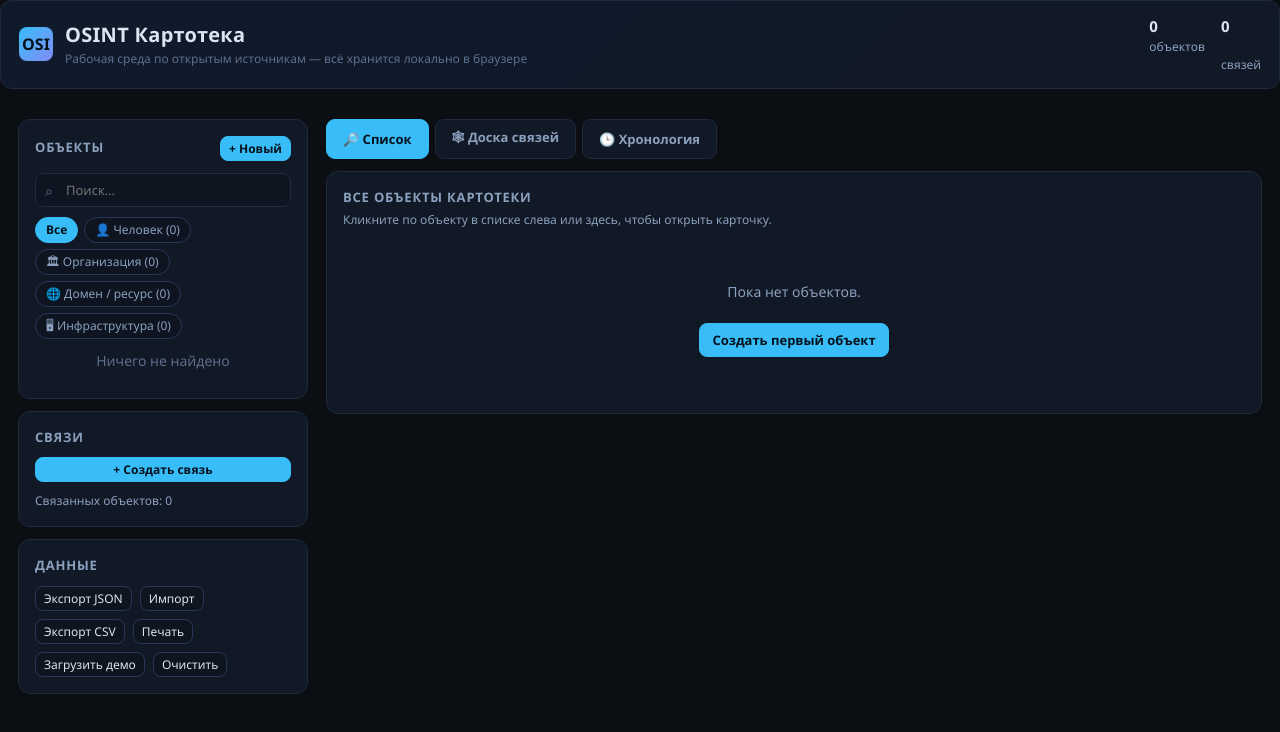
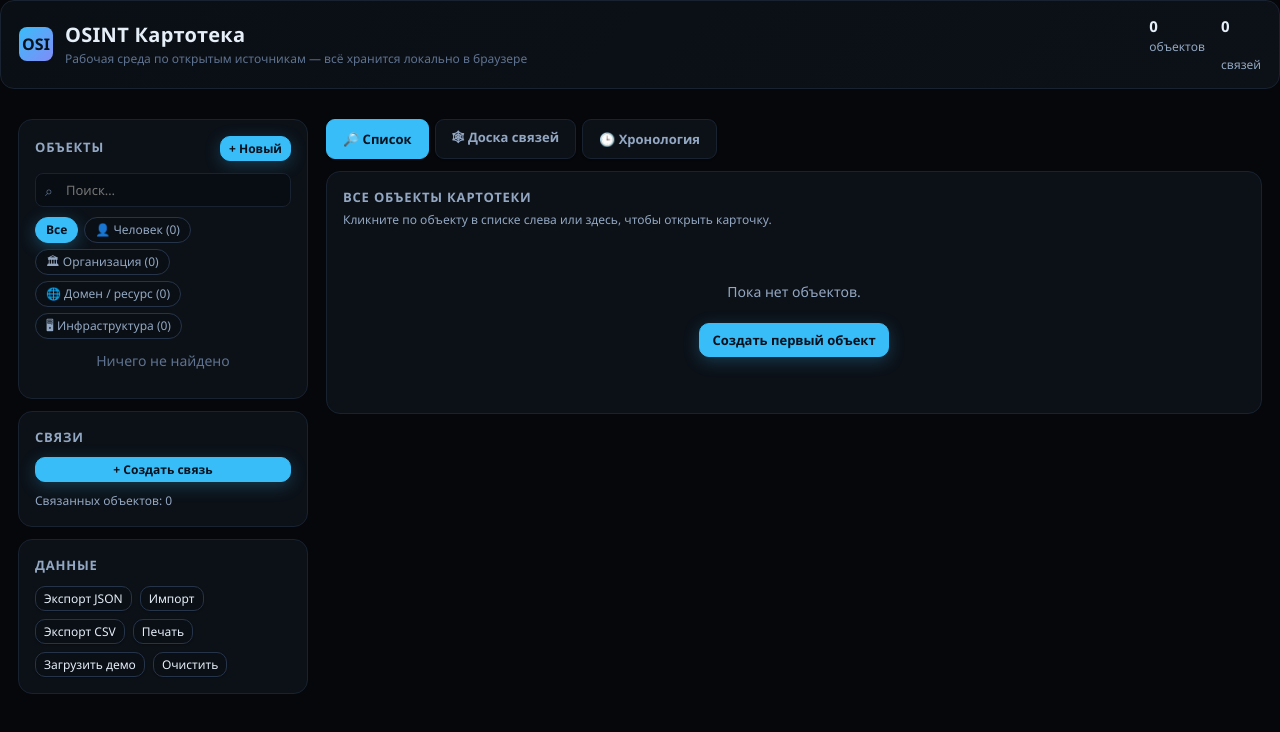
Before and after one commit to nikitalincoln123-art/osint-kartoteka, a plain HTML site: page app/index.html in a window 1280 px wide. Drawn offline with Linux system fonts and the light colour scheme.

Commit message:
UI: black theme, smooth highlighted buttons

```diff
--- a/app/index.html
+++ b/app/index.html
@@ -7,10 +7,12 @@
 <meta name="description" content="Локальное приложение для ведения картотеки объектов, ролей и связей при анализе открытых источников (OSINT).">
 <style>
 :root{
-  --bg:#0b0f14; --panel:#111826; --panel2:#0e1420; --line:#1e2a3d; --line2:#28365a;
-  --text:#dbe4f0; --muted:#8aa0bd; --faint:#5c6f8c;
+  --bg:#05070b; --panel:#0c1118; --panel2:#0a0f15; --line:#182230; --line2:#263449;
+  --text:#e6eef8; --muted:#93a7c2; --faint:#5f728f;
   --accent:#38bdf8; --accent2:#818cf8; --warn:#fbbf24; --bad:#f87171; --ok:#34d399;
   --cyan:#22d3ee;
+  --glow:0 0 0 1px rgba(56,189,248,.35),0 6px 22px rgba(56,189,248,.18);
+  --radius:10px;
 }
 *{box-sizing:border-box}
 img{max-width:100%}
@@ -21,18 +23,19 @@ a{color:var(--accent)}
 h1{font-size:20px;margin:0;letter-spacing:.3px}
 h2{font-size:13px;margin:0 0 10px;color:var(--muted);text-transform:uppercase;letter-spacing:.8px;font-weight:600}
 .muted{color:var(--muted)}
-.panel{background:var(--panel);border:1px solid var(--line);border-radius:12px;padding:16px}
+.panel{background:var(--panel);border:1px solid var(--line);border-radius:14px;padding:16px}
 .panel+.panel{margin-top:12px}
 .sidebar{position:sticky;top:18px;align-self:start;max-height:calc(100vh - 36px);overflow:auto}
-button{font-family:inherit;font-size:13px;cursor:pointer;border-radius:8px;border:1px solid var(--line2);background:var(--panel2);color:var(--text);padding:7px 12px;transition:all .12s}
-button:hover{border-color:var(--accent);color:#fff}
-button.primary{background:var(--accent);color:#04121d;border-color:var(--accent);font-weight:600}
-button.primary:hover{background:#7dd3fc}
-button.danger:hover{border-color:var(--bad);color:var(--bad)}
+button{font-family:inherit;font-size:13px;cursor:pointer;border-radius:var(--radius);border:1px solid var(--line2);background:var(--panel2);color:var(--text);padding:7px 12px;transition:all .18s cubic-bezier(.2,.8,.3,1);box-shadow:0 1px 2px rgba(0,0,0,.3)}
+button:hover{border-color:var(--accent);color:#fff;background:var(--panel);box-shadow:var(--glow)}
+button:active{transform:translateY(1px) scale(.98)}
+button.primary{background:var(--accent);color:#05111d;border-color:var(--accent);font-weight:600;box-shadow:0 4px 16px rgba(56,189,248,.25)}
+button.primary:hover{background:#7dd3fc;box-shadow:0 6px 24px rgba(56,189,248,.4)}
+button.danger:hover{border-color:var(--bad);color:var(--bad);box-shadow:0 0 0 1px rgba(248,113,113,.3),0 6px 20px rgba(248,113,113,.15)}
 button.small{padding:3px 8px;font-size:12px}
-button:disabled{opacity:.4;cursor:not-allowed}
-input,select,textarea{font-family:inherit;font-size:13px;background:var(--panel2);color:var(--text);border:1px solid var(--line);border-radius:8px;padding:7px 9px;outline:none;width:100%}
-input:focus,select:focus,textarea:focus{border-color:var(--accent)}
+button:disabled{opacity:.4;cursor:not-allowed;box-shadow:none}
+input,select,textarea{font-family:inherit;font-size:13px;background:#080d13;color:var(--text);border:1px solid var(--line);border-radius:8px;padding:7px 9px;outline:none;width:100%;transition:border-color .15s,box-shadow .15s}
+input:focus,select:focus,textarea:focus{border-color:var(--accent);box-shadow:0 0 0 3px rgba(56,189,248,.15)}
 textarea{resize:vertical;min-height:70px}
 label{display:block;font-size:12px;color:var(--muted);margin:9px 0 4px}
 .row{display:flex;gap:10px;align-items:center}
@@ -41,20 +44,21 @@ label{display:block;font-size:12px;color:var(--muted);margin:9px 0 4px}
 .gap8{gap:8px}
 .grid2{display:grid;grid-template-columns:1fr 1fr;gap:10px}
 .grid3{display:grid;grid-template-columns:1fr 1fr 1fr;gap:10px}
-.headbar{display:flex;align-items:center;justify-content:space-between;gap:12px;margin-bottom:12px;padding:14px 18px;background:linear-gradient(135deg,#0f1a2b,var(--panel));border:1px solid var(--line);border-radius:12px}
+.headbar{display:flex;align-items:center;justify-content:space-between;gap:12px;margin-bottom:12px;padding:14px 18px;background:linear-gradient(135deg,#0a0f16,var(--panel));border:1px solid var(--line);border-radius:14px}
 .headbar .brand{display:flex;align-items:center;gap:12px}
 .logo{width:34px;height:34px;border-radius:8px;background:linear-gradient(135deg,var(--accent),var(--accent2));display:flex;align-items:center;justify-content:center;font-weight:800;font-size:16px;color:#04121d}
 .caption{font-size:12px;color:var(--faint)}
 .chips{display:flex;gap:6px;flex-wrap:wrap}
-.chip{padding:3px 10px;border-radius:20px;font-size:12px;border:1px solid var(--line2);color:var(--muted);cursor:pointer;background:var(--panel2)}
-.chip.active{background:var(--accent);color:#04121d;border-color:var(--accent);font-weight:600}
+.chip{padding:3px 10px;border-radius:20px;font-size:12px;border:1px solid var(--line2);color:var(--muted);cursor:pointer;background:var(--panel2);transition:all .18s cubic-bezier(.2,.8,.3,1)}
+.chip:hover{border-color:var(--accent);color:var(--text);box-shadow:0 3px 12px rgba(56,189,248,.2)}
+.chip.active{background:var(--accent);color:#05111d;border-color:var(--accent);font-weight:600;box-shadow:0 4px 16px rgba(56,189,248,.3)}
 .stats{display:flex;gap:16px;flex-wrap:wrap}
 .stat{font-size:12px;color:var(--muted);white-space:nowrap}
 .stat b{color:var(--text);font-size:15px;display:block}
 .entity-list{list-style:none;margin:0;padding:0}
-.entity-list li{display:flex;align-items:center;gap:8px;padding:8px 10px;border-radius:8px;cursor:pointer;border:1px solid transparent}
-.entity-list li:hover{background:var(--panel2)}
-.entity-list li.active{background:var(--panel2);border-color:var(--accent)}
+.entity-list li{display:flex;align-items:center;gap:8px;padding:8px 10px;border-radius:8px;cursor:pointer;border:1px solid transparent;transition:all .14s ease}
+.entity-list li:hover{background:var(--panel2);border-color:var(--line)}
+.entity-list li.active{background:var(--panel2);border-color:var(--accent);box-shadow:0 0 0 1px rgba(56,189,248,.25),0 4px 14px rgba(56,189,248,.12)}
 .e-avatar{width:30px;height:30px;border-radius:7px;flex-shrink:0;object-fit:cover;background:var(--panel2);display:flex;align-items:center;justify-content:center;font-weight:700;color:#04121d;font-size:13px}
 .e-name{flex:1;min-width:0;overflow:hidden;text-overflow:ellipsis;white-space:nowrap}
 .e-type{font-size:11px;color:var(--faint)}
@@ -102,8 +106,9 @@ label{display:block;font-size:12px;color:var(--muted);margin:9px 0 4px}
 .toast{position:fixed;bottom:22px;left:50%;transform:translateX(-50%);background:#06121c;border:1px solid var(--accent);color:var(--text);padding:9px 18px;border-radius:10px;font-size:13px;z-index:99;opacity:0;transition:opacity .25s;pointer-events:none;box-shadow:0 6px 24px rgba(0,0,0,.5)}
 .toast.show{opacity:1}
 .tabs{display:flex;gap:6px;border-bottom:1px solid var(--line);margin-bottom:14px}
-.tab{padding:7px 14px;cursor:pointer;color:var(--muted);border-bottom:2px solid transparent;margin-bottom:-1px}
-.tab.active{color:var(--text);border-bottom-color:var(--accent)}
+.tab{padding:7px 14px;cursor:pointer;color:var(--muted);border-bottom:2px solid transparent;margin-bottom:-1px;transition:color .15s,border-color .15s}
+.tab:hover{color:var(--text);border-bottom-color:var(--line2)}
+.tab.active{color:var(--text);border-bottom-color:var(--accent);font-weight:600}
 .hidden{display:none !important}
 .kv-tags{display:flex;gap:6px;flex-wrap:wrap;margin-top:6px}
 .export-opt{display:flex;gap:8px;flex-wrap:wrap}
```
Also changed, not shown: app/index-verify/1440-action-1.png (added), app/index-verify/1440-initial.png (added), app/index-verify/1440.png (added), app/index-verify/390-initial.png (added).
